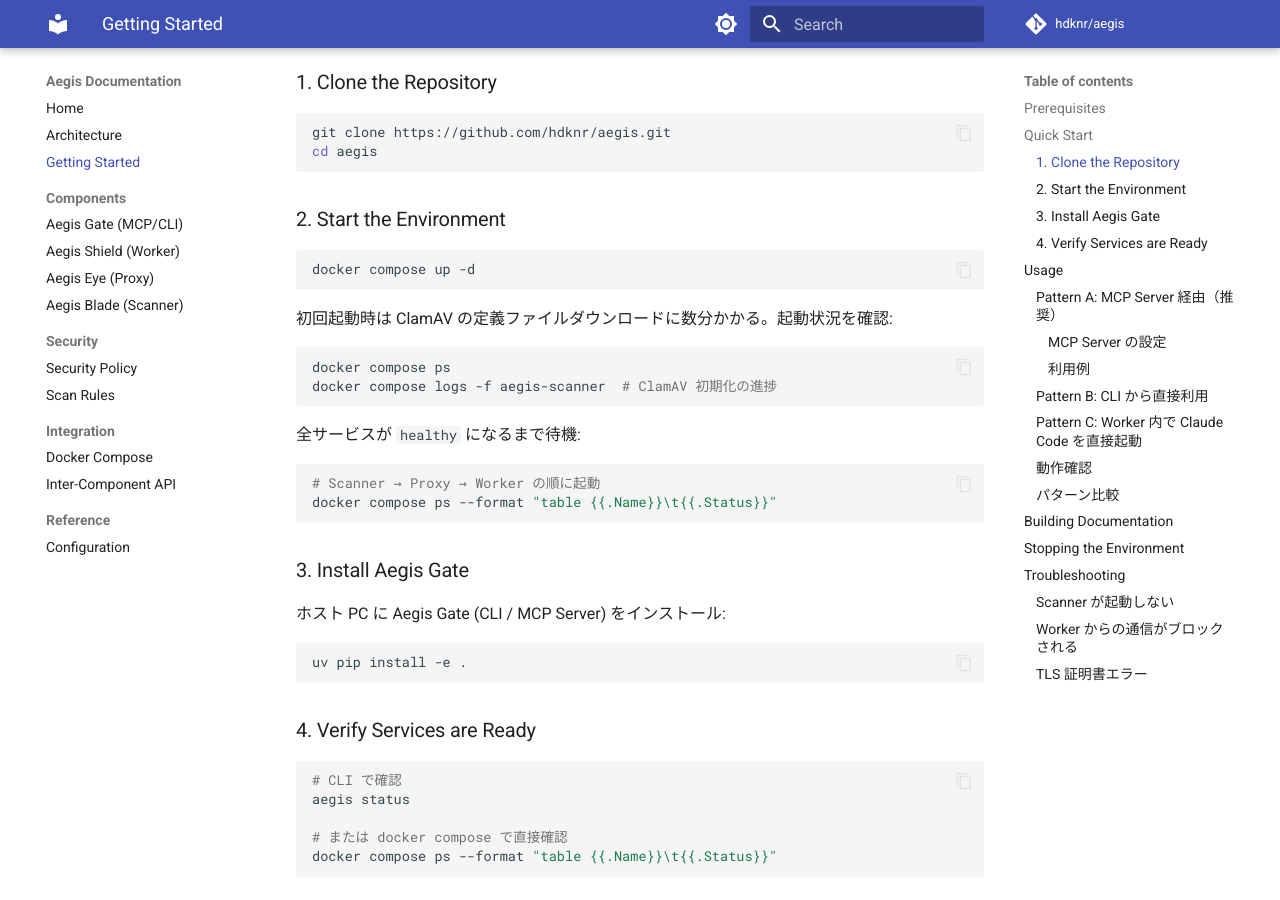
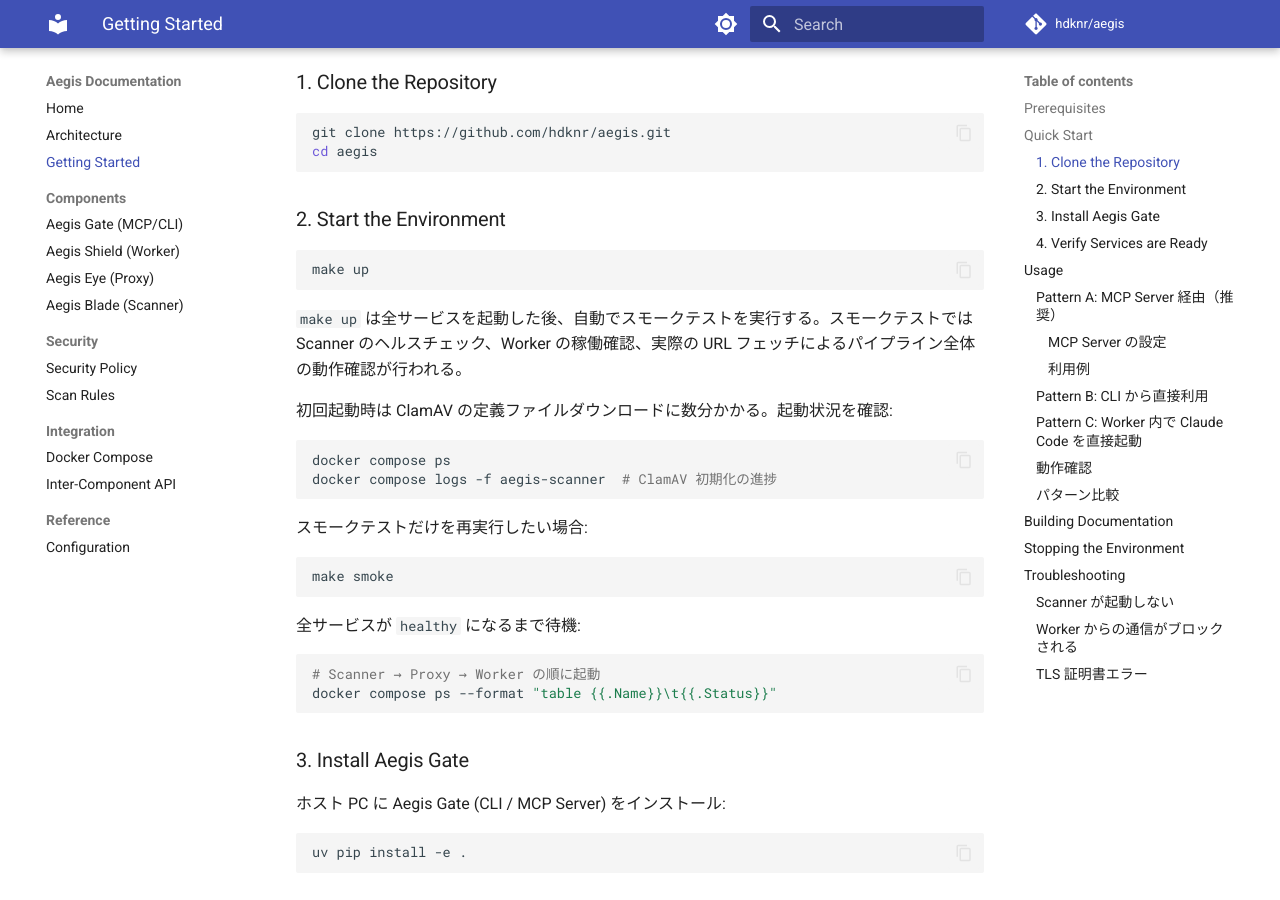
Before and after one commit to hdknr/aegis, an MkDocs documentation site: the page built from docs/getting-started.md, in a window 1280 px wide and 900 px high, scrolled down 447 px. Built offline with MkDocs 1.6.1 and Material for MkDocs 9.7.7, drawn with Linux system fonts in a browser that asks for light colours; comment, search, counter and statistics services are not loaded.

Commit message:
docs: document smoke test in getting-started guide
Update the startup instructions to use make up (which now includes
automatic smoke testing) and document make smoke for standalone use.

Co-Authored-By: Claude Opus 4.6 (1M context) <noreply@anthropic.com>

````diff
--- a/docs/getting-started.md
+++ b/docs/getting-started.md
@@ -21,14 +21,22 @@ cd aegis
 ### 2. Start the Environment
 
 ```bash
-docker compose up -d
+make up
 ```
+
+`make up` は全サービスを起動した後、自動でスモークテストを実行する。スモークテストでは Scanner のヘルスチェック、Worker の稼働確認、実際の URL フェッチによるパイプライン全体の動作確認が行われる。
 
 初回起動時は ClamAV の定義ファイルダウンロードに数分かかる。起動状況を確認:
 
 ```bash
 docker compose ps
 docker compose logs -f aegis-scanner  # ClamAV 初期化の進捗
+```
+
+スモークテストだけを再実行したい場合:
+
+```bash
+make smoke
 ```
 
 全サービスが `healthy` になるまで待機:
````
